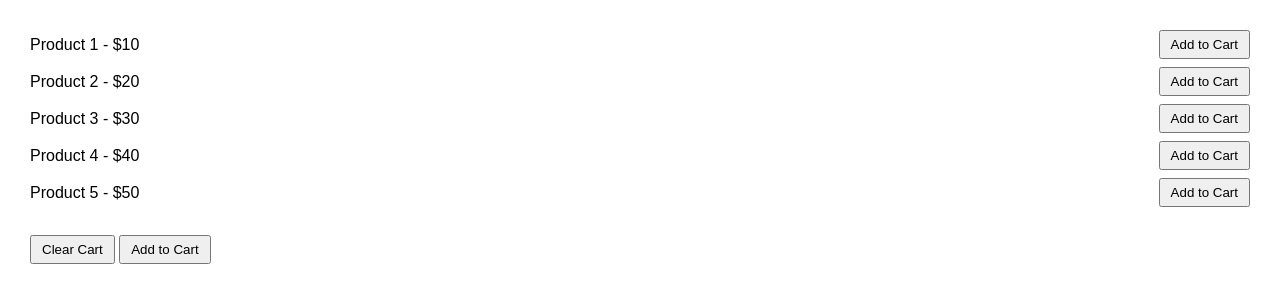
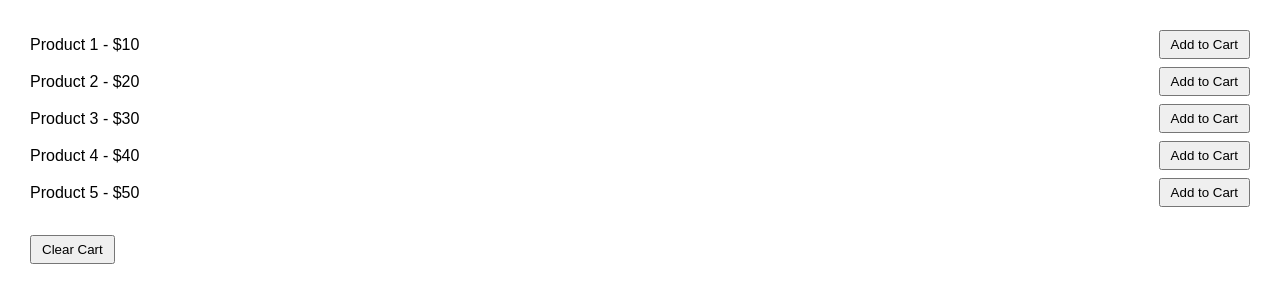
Before and after one commit to acciojob/shopping-cart-sessions-shahids444, a website: page main.html in a window 1280 px wide. Drawn offline with Linux system fonts and the light colour scheme.

Commit message:
created a submission

```diff
--- a/main.html
+++ b/main.html
@@ -12,7 +12,6 @@
 <button id="clear-cart-btn">Clear Cart</button>
 
 
-<button class="add-btn" data-id="1">Add to Cart</button>
 
 
   <script src="script.js"></script>
```
